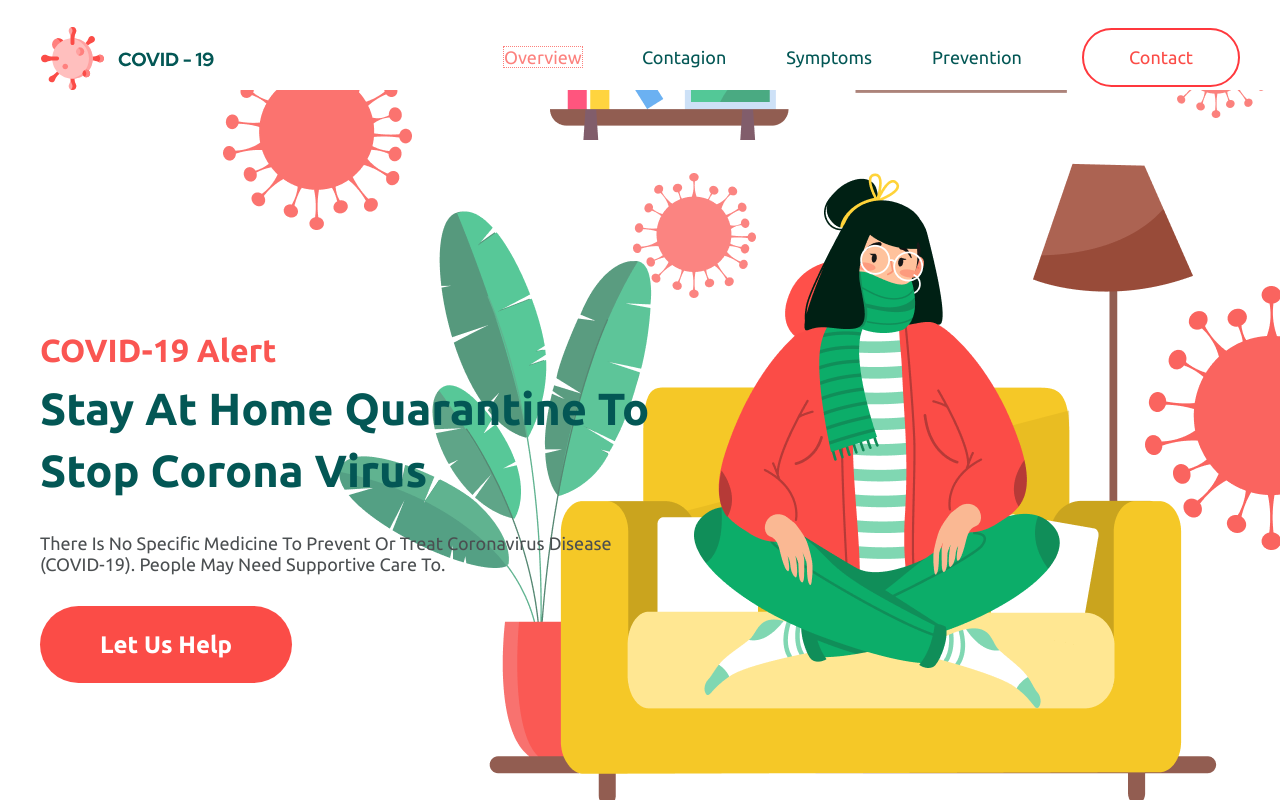
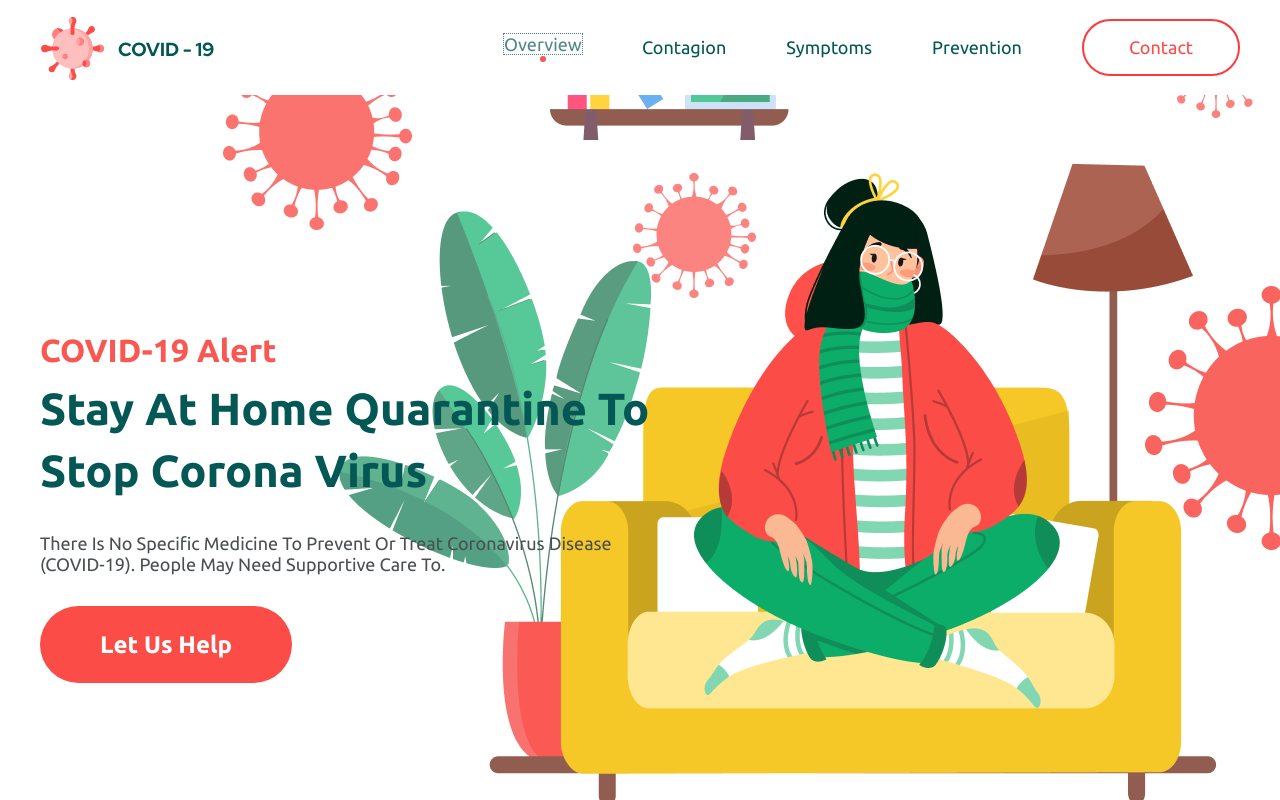
Before and after one commit to superpuper777/Covid-19, a plain HTML site: page index.html in a window 1280 px wide. Both pictures are taken after a click on the link "Overview". Shown: the top 800 px of the page. Drawn offline with Linux system fonts and the light colour scheme.

Commit message:
Fix sections and add js

```diff
--- a/css/styles.css
+++ b/css/styles.css
@@ -106,7 +106,7 @@ body {
   flex-wrap: wrap;
   align-items: center;
   justify-content: space-between;
-  padding-top: 25px;
+  padding: 15px 0;
 }
 
 .header__list {
@@ -140,8 +140,15 @@ body {
 
 .header__link:hover,
 .header__link:focus,
-.header__link:active {
+.header__link:active,
+.header__link_last:hover,
+.header__link_last:active,
+.header__link_last:focus {
   opacity: 0.7;
+}
+
+.header__link_last {
+  text-decoration: none;
 }
 
 /* header styles end */
--- a/index.html
+++ b/index.html
@@ -21,7 +21,7 @@
           <nav class="header__nav">
             <ul class="header__list">
               <li class="header__item">
-                <a href="#!" class="header__link highlighter">Overview</a>
+                <a href="#!" class="header__link">Overview</a>
               </li>
               <li class="header__item">
                 <a href="#!" class="header__link">Contagion</a>
@@ -33,7 +33,7 @@
                 <a href="#!" class="header__link">Prevention</a>
               </li>
               <li class="header__item">
-                <a href="#!" class="header__link highlighter">Contact</a>
+                <a href="#!" class="header__link_last highlighter">Contact</a>
               </li>
             </ul>
           </nav>
@@ -79,5 +79,6 @@
     <!-- description end -->
   </main>
 
+  <script src="./js/main.js"></script>
 </body>
 </html>
--- /dev/null
+++ b/js/main.js
@@ -0,0 +1,15 @@
+'use strict';
+
+const headerItems = document.querySelectorAll(".header__item:not(:last-child)");
+console.log(headerItems);
+const headerLinks = document.querySelectorAll(".header__link");
+console.log(headerLinks);
+let circle = document.createElement("div");
+circle.style.cssText = `width: 6px; height: 6px; margin: 0 auto ; background-color: #FA5652; border-radius: 100%;`;
+
+headerLinks.forEach(link => link.addEventListener("click", function () {
+  console.log("click");
+  link.classList.add("highlighter");
+  setTimeout(() => link.classList.remove("highlighter"), 2000);
+  link.after(circle);
+}));
```
